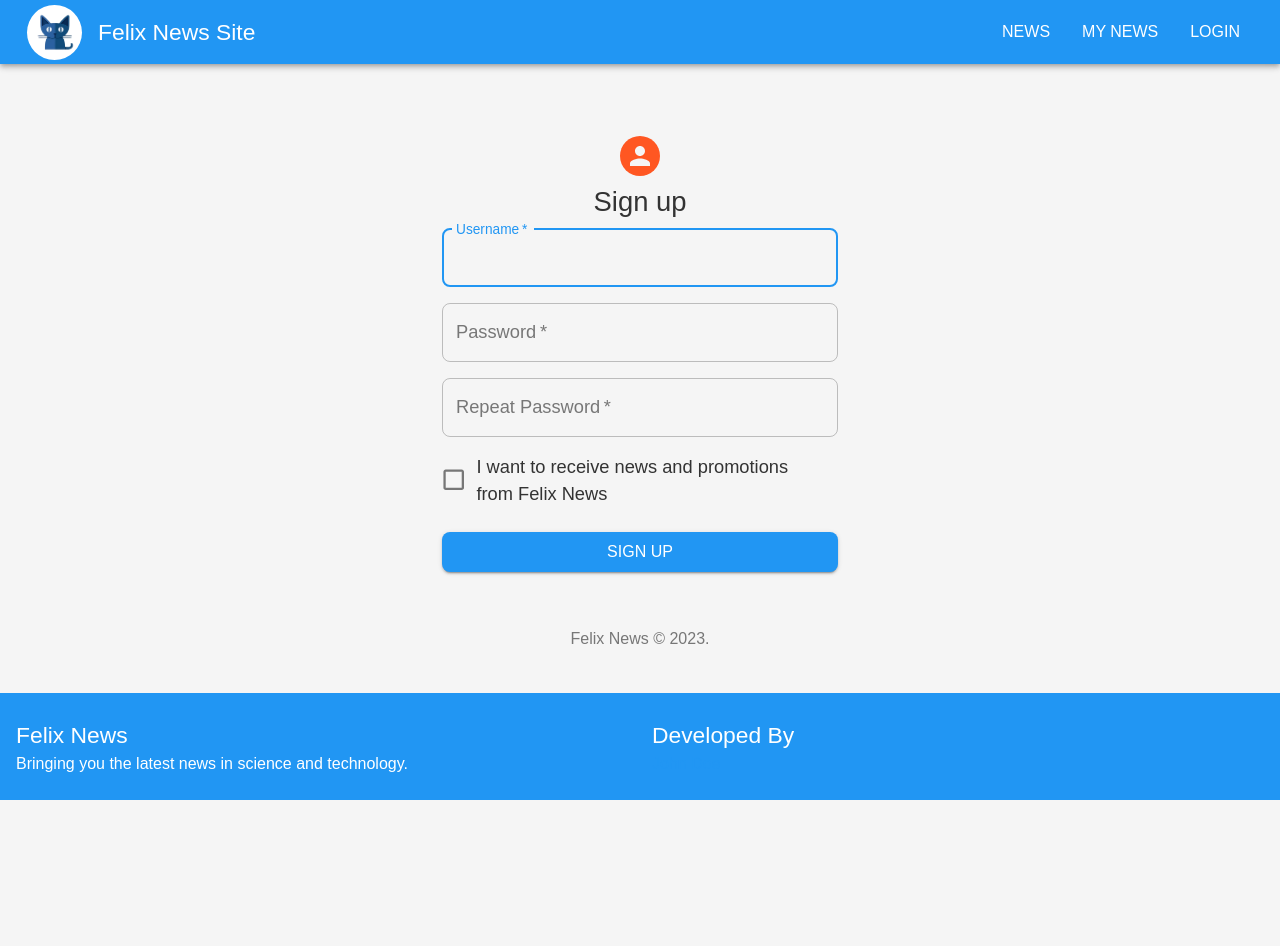
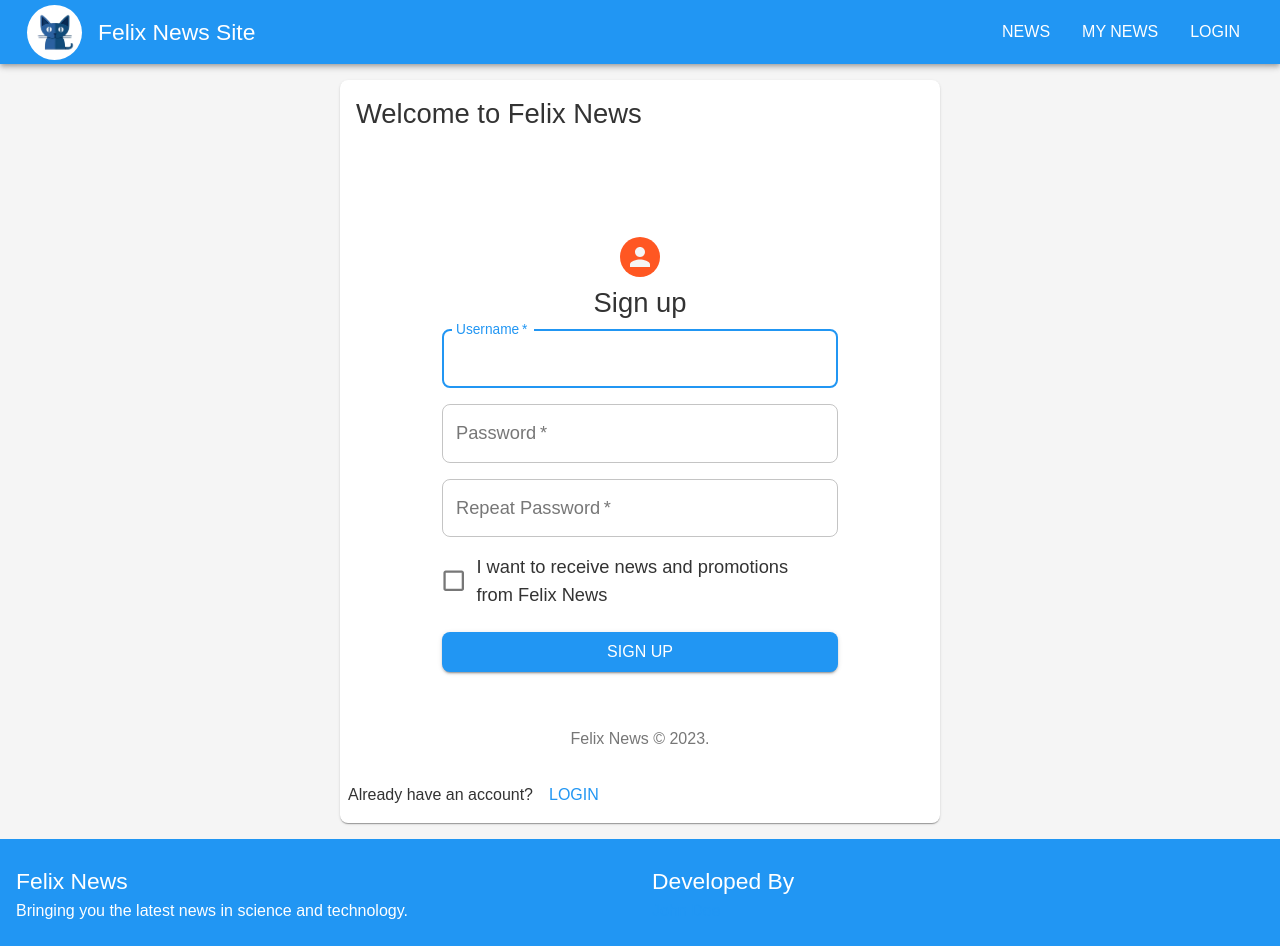
Before and after one commit to NonExistentUsername/simple-news-frontend, a React (Create React App) app: page /register in a window 1280 px wide. Before the commit the page ends 800 px from the top, so only its background shows below. Built offline with nearby package versions, Linux system fonts and the light colour scheme.

Commit message:
User AuthForm

```diff
--- a/src/components/AuthForm.js
+++ b/src/components/AuthForm.js
@@ -1,6 +1,6 @@
 import { Button, Card, CardActions, CardContent, CardHeader, Typography } from '@material-ui/core';
 import { makeStyles } from '@material-ui/core/styles';
-import React, { useState } from 'react';
+import React from 'react';
 import Login from './Login';
 import Register from './Register';
 
@@ -21,27 +21,30 @@ const useStyles = makeStyles((theme) => ({
   },
 }));
 
-const AuthForm = ({apiManager}) => {
+const AuthForm = ({ isRegister }) => {
   const classes = useStyles();
-  const [isRegister, setIsRegister] = useState(false);
 
   const handleToggle = () => {
-    setIsRegister(!isRegister);
-  };
+    if(isRegister) {
+      window.location.href = '/register'
+    } else {
+      window.location.href = '/login'
+    }
+  }
 
   return (
     <div className={classes.root}>
       <Card className={classes.card}>
         <CardHeader title="Welcome to Felix News" />
         <CardContent>
-          {isRegister ? <Register apiManager={apiManager} /> : <Login />}
+          {isRegister ? <Login /> : <Register />}
         </CardContent>
         <CardActions>
           <Typography variant="body2">
-            {isRegister ? 'Already have an account?' : "Don't have an account?"}
+            {isRegister ? "Don't have an account?": 'Already have an account?'}
           </Typography>
           <Button color="primary" onClick={handleToggle}>
-            {isRegister ? 'Login' : 'Register'}
+            {isRegister ? 'Register': 'Login' }
           </Button>
         </CardActions>
       </Card>
--- a/src/components/Register.js
+++ b/src/components/Register.js
@@ -11,6 +11,7 @@ import {
 } from "@material-ui/core";
 import { makeStyles } from "@material-ui/core/styles";
 import React from "react";
+import { ApiManager } from "../utils";
 
 const useStyles = makeStyles((theme) => ({
   paper: {
@@ -32,7 +33,9 @@ const useStyles = makeStyles((theme) => ({
   },
 }));
 
-export default function Register({apiManager}) {
+let apiManager = new ApiManager();
+
+export default function Register() {
   const classes = useStyles();
   const [username_error, setUsernameError] = React.useState("");
   const [password_error, setPasswordError] = React.useState("");
```
Also changed, not shown: src/App.js (+3 -4 lines).
